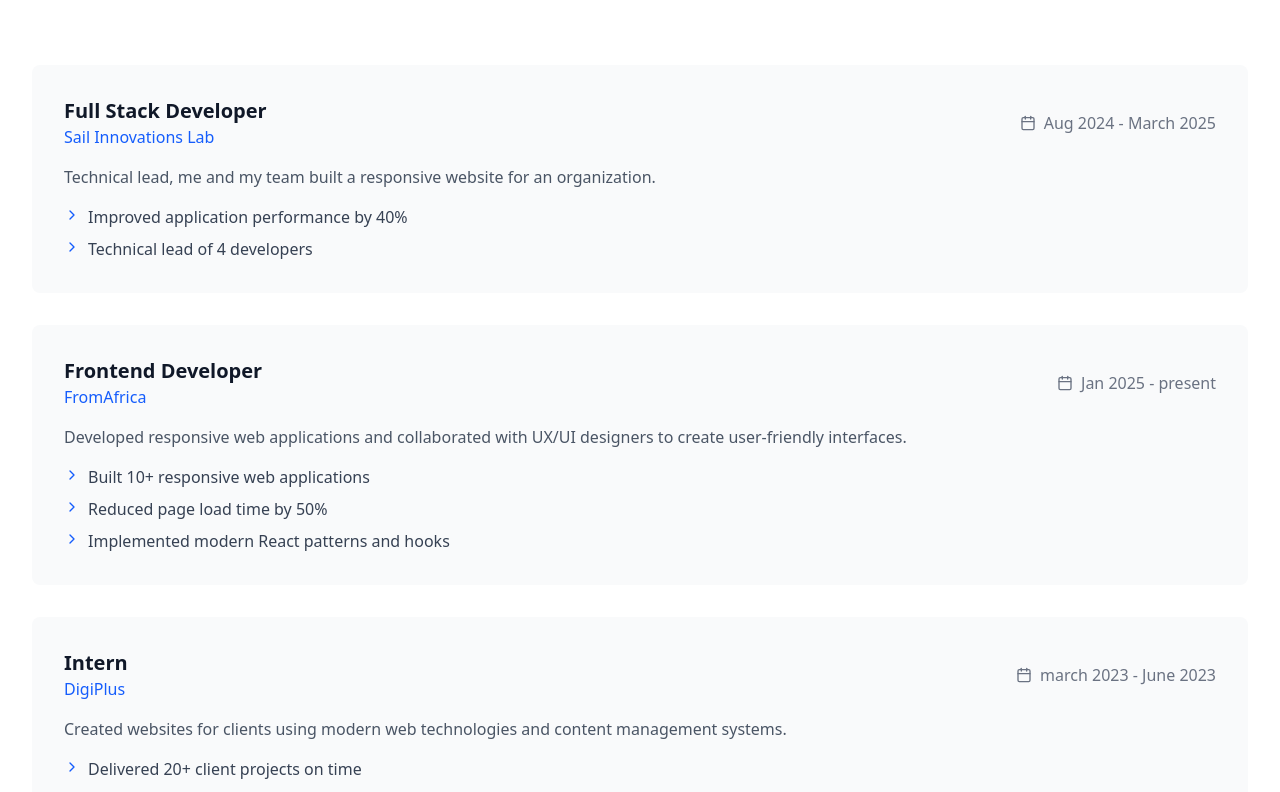
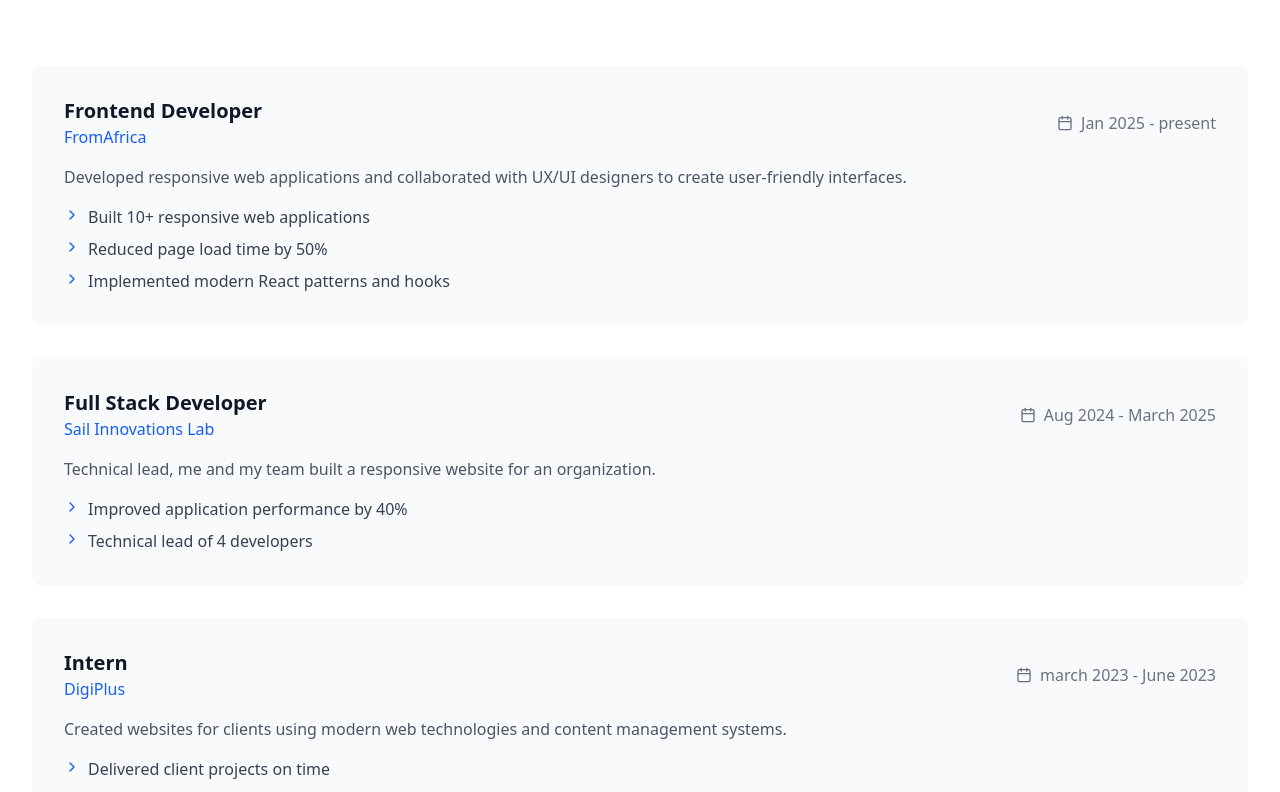
Before and after one commit to 0xidennis/IFY, a React (Vite) app: page / in a window 1280 px wide. Shown: the part 4581-5373 px from the top of the page. Built offline with nearby package versions, Linux system fonts and the light colour scheme.

Commit message:
initial commit

```diff
--- a/src/Page/Portfolio.jsx
+++ b/src/Page/Portfolio.jsx
@@ -120,17 +120,6 @@
 
   const experience = [
     {
-      company: 'Sail Innovations Lab ',
-      position: ' Full Stack Developer',
-      duration: 'Aug 2024 - March 2025',
-      description: 'Technical lead, me and my team built a responsive website for an organization.',
-      achievements: [
-        'Improved application performance by 40%',
-        'Technical lead of 4 developers',
-
-      ]
-    },
-    {
       company: 'FromAfrica',
       position: 'Frontend Developer',
       duration: 'Jan 2025 - present',
@@ -142,12 +131,24 @@
       ]
     },
     {
+      company: 'Sail Innovations Lab ',
+      position: ' Full Stack Developer',
+      duration: 'Aug 2024 - March 2025',
+      description: 'Technical lead, me and my team built a responsive website for an organization.',
+      achievements: [
+        'Improved application performance by 40%',
+        'Technical lead of 4 developers',
+
+      ]
+    },
+
+    {
       company: 'DigiPlus',
       position: 'Intern',
       duration: 'march 2023 - June 2023',
       description: 'Created websites for clients using modern web technologies and content management systems.',
       achievements: [
-        'Delivered 20+ client projects on time',
+        'Delivered  client projects on time',
         'Learned full-stack development',
         'Collaborated with design and marketing teams'
       ]
```
